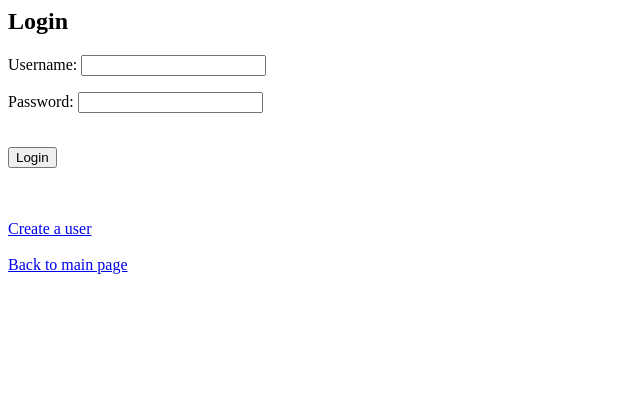
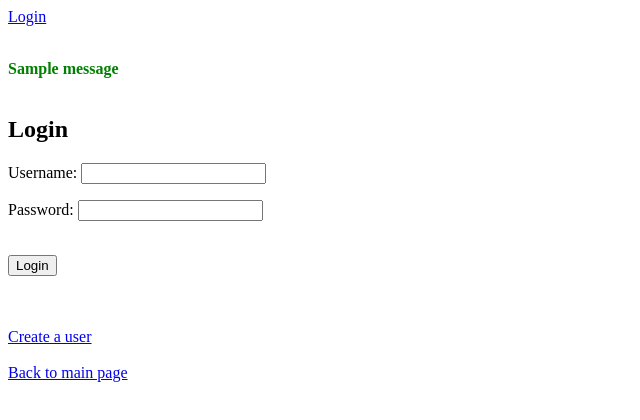
Before and after one commit to mvarbichki/skillo-final-project, a Django app: page /user_login in a window 1280 px wide. Shown: the top 420 px of the page, without its empty margins (0-640 px from the left). Run offline with Django 5.2, Linux system fonts and the light colour scheme; tables that the repository leaves empty hold one stand-in row (values such as "Sample post"); one stand-in notice (Sample message) is shown.

Commit message:
Adding message pop-up logic to inform the user

```diff
--- a/moviesapp/queries_helper.py
+++ b/moviesapp/queries_helper.py
@@ -7,8 +7,8 @@ from django.contrib.auth.models import User
 
 # Using annotate (seems like kind of aggregation) to generate query that counts each user who added
 # a movie in favorite
-def query_sum_favorites_ordered(order: str):
-    return Movie.objects.annotate(num_favorites=Count("favorites")).order_by(order)
+def query_sum_favorites_ordered(order_by: str):
+    return Movie.objects.annotate(num_favorites=Count("favorites")).order_by(order_by)
 
 
 def query_sum_favorites():
--- a/moviesapp/templates/base.html
+++ b/moviesapp/templates/base.html
@@ -8,11 +8,18 @@
 {% endif %}
 
 <br>
-<!-- Returns request error messages for different exceptions -->
-{% if request.error_message %}
-    <div class="alert alert-danger">
-        {{ request.error_message }}
-    </div>
+<!-- Depending on the message tag returns successful or error message  -->
+{% if messages %}
+    {% for message in messages %}
+        {% if message.tags == 'error' %}
+            <div class="alert alert-danger alert-dismissible fade show" role="alert">
+                <b><font color="#FF0000">{{ message }}</font></b>
+            </div>
+        {% elif message.tags == 'success' %}
+            <div class="alert alert-success alert-dismissible fade show" role="alert">
+                <b><font color="#008000">{{ message }}</font></b>
+            </div>
+        {% endif %}
+    {% endfor %}
 {% endif %}
-
 <br>
--- a/moviesapp/templates/login.html
+++ b/moviesapp/templates/login.html
@@ -1,3 +1,5 @@
+{% include "base.html" %}
+
 <h2>Login</h2>
 <form method="POST">
     {% csrf_token %}
--- a/moviesapp/views.py
+++ b/moviesapp/views.py
@@ -4,10 +4,11 @@ from django.contrib.auth.models import auth
 from django.contrib.auth import authenticate
 from django.contrib.auth.decorators import login_required
 from .custom_exceptions import FavoriteExistException
-from .queries_helper import query_sum_favorites_filter, query_complex, query_favorite_filter_args, \
-    query_favorite_delete, \
-    query_get_movie_by_id, query_insert_favorites, query_favorite_filter_one, queries_order_picker, \
-    query_sum_favorites_ordered, query_movie_delete
+from .queries_helper import (query_sum_favorites_filter, query_complex, query_favorite_filter_args,
+                             query_favorite_delete, query_get_movie_by_id, query_insert_favorites,
+                             query_favorite_filter_one, queries_order_picker, query_sum_favorites_ordered,
+                             query_movie_delete)
+from django.contrib import messages
 
 
 # The main page of the web app. It contains all the paths to site functionalities
@@ -30,7 +31,7 @@ def available_movies_page(request):
 # Details view for given movie that display the whole info about it in separate html page
 def details_page(request, movie_id):
     # Gets the result for the given movie by an id
-    movie_elements = query_sum_favorites_filter(movie_id)
+    movie_elements = query_sum_favorites_filter(movie_id=movie_id)
     return render(request=request,
                   context={"movie_elements": movie_elements},
                   template_name="details_page.html"
@@ -41,7 +42,7 @@ def details_page(request, movie_id):
 def search_page(request):
     # Gets the searched value from the HTML input "name=q"
     query = request.GET.get("q")
-    results = query_complex(query)
+    results = query_complex(query=query)
     return render(request=request,
                   template_name="result_page.html",
                   context={"results": results}
@@ -58,6 +59,7 @@ def add_movie_page(request):
         # If input data is valid, then save the movie in the DB
         if form.is_valid():
             form.save()
+            messages.success(request=request, message="The movie added to the DB successfully")
             return redirect(available_movies_page)
     return render(request=request,
                   template_name="add_movie_page.html",
@@ -66,7 +68,7 @@ def add_movie_page(request):
 
 
 def remove_movie_page(request):
-    movies = query_sum_favorites_ordered("title")
+    movies = query_sum_favorites_ordered(order_by="title")
     return render(request=request,
                   template_name="remove_movie_page.html",
                   context={"movies": movies}
@@ -76,6 +78,7 @@ def remove_movie_page(request):
 def remove_movie(request, movie_id: int):
     if request.method == "POST":
         query_movie_delete(movie_id=movie_id)
+        messages.success(request=request, message="The movie removed from the DB successfully")
         return redirect(available_movies_page)
 
 
@@ -89,19 +92,22 @@ def add_favorites_page(request):
                 # Gets the movie id which is passed from the form
                 movie_id = form.cleaned_data["movie"].id
                 # Gets result if there is a match by movie id and user id in Favorite model
-                existing_favorite_movie = query_favorite_filter_args(movie_id, request.user)
+                existing_favorite_movie = query_favorite_filter_args(movie_id=movie_id, user_id=request.user)
                 # If it doesn't return any result it means the movie is not in the user's favorite yet
                 if not existing_favorite_movie:
-                    movie = query_get_movie_by_id(movie_id)
+                    movie = query_get_movie_by_id(movie_id=movie_id)
                     # Establishing the relation between a user and a movie in the Favorites model
-                    query_insert_favorites(request.user, movie)
+                    query_insert_favorites(user_id=request.user, movie_id=movie)
+                    messages.success(request=request,
+                                     message=f"{movie.title} added to your favorite movies successfully"
+                                     )
                     return redirect(show_favorites_page)
                 else:
                     # If the movie is already in the user's favorite it will raise an exception
                     raise FavoriteExistException("The movie is already in your favorites")
     except FavoriteExistException as e:
         # Passing the exception message to the base template
-        request.error_message = str(e)
+        messages.error(request=request, message=e)
     return render(request=request,
                   template_name="add_favorites_page.html",
                   context={"form": form}
@@ -113,7 +119,7 @@ def add_favorites_page(request):
 @login_required(login_url="user_login")
 def show_favorites_page(request):
     # Returns pair user-movies from Favorites based the logged user
-    favorites = query_favorite_filter_one(request.user)
+    favorites = query_favorite_filter_one(user_id=request.user)
     return render(request=request,
                   template_name="show_favorites_page.html",
                   context={"favorites": favorites}
@@ -124,6 +130,9 @@ def show_favorites_page(request):
 def remove_favorite(request, favorite_id):
     if request.method == "POST":
         query_favorite_delete(favorite_id=favorite_id, user_id=request.user)
+        messages.success(request=request,
+                         message=f"The movie removed from your favorite successfully"
+                         )
         return redirect(show_favorites_page)
 
 
@@ -133,6 +142,9 @@ def register(request):
         form = RegisterForm(request.POST)
         if form.is_valid():
             form.save()
+            messages.success(request=request,
+                             message="The user created successfully. You can login"
+                             )
             return redirect(user_login)
     return render(request=request,
                   template_name="register.html",
@@ -148,10 +160,13 @@ def user_login(request):
             username = request.POST.get("username")
             password = request.POST.get("password")
             # Authenticate the input information by comparing to the User model
-            user = authenticate(request, username=username, password=password)
+            user = authenticate(request=request, username=username, password=password)
             # If authentication is successful allow the user to log in
             if user is not None:
-                auth.login(request, user)
+                auth.login(request=request, user=user)
+                messages.success(request=request,
+                                 message="Logged in"
+                                 )
                 return redirect(main_page)
     return render(request=request,
                   template_name="login.html",
@@ -162,4 +177,7 @@ def user_login(request):
 @login_required(login_url="user_login")
 def user_logout(request):
     auth.logout(request)
+    messages.success(request=request,
+                     message="Logged out"
+                     )
     return redirect(main_page)
```
